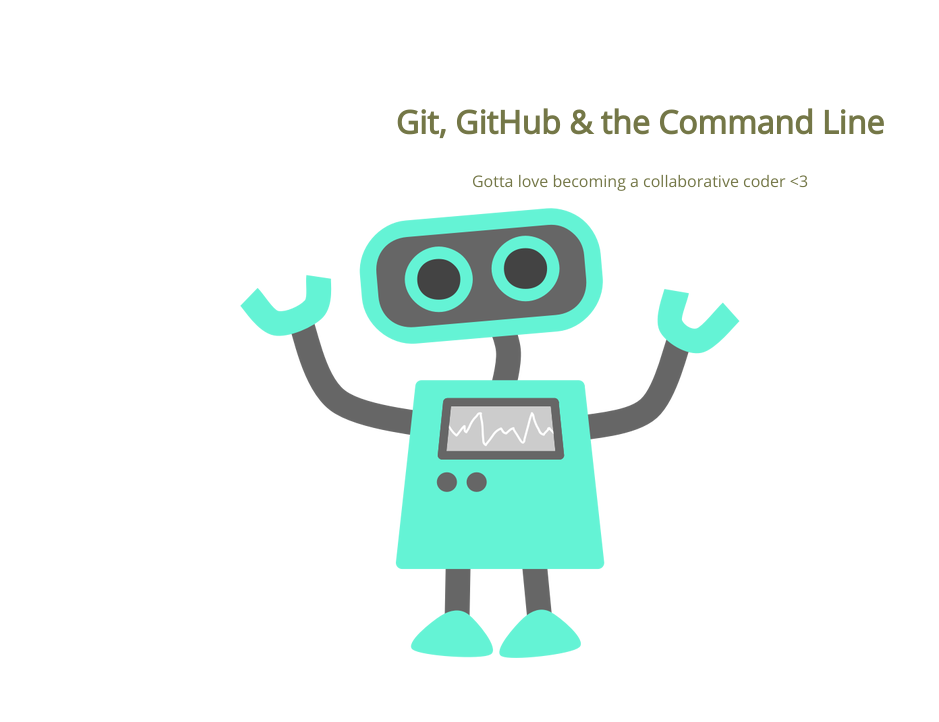
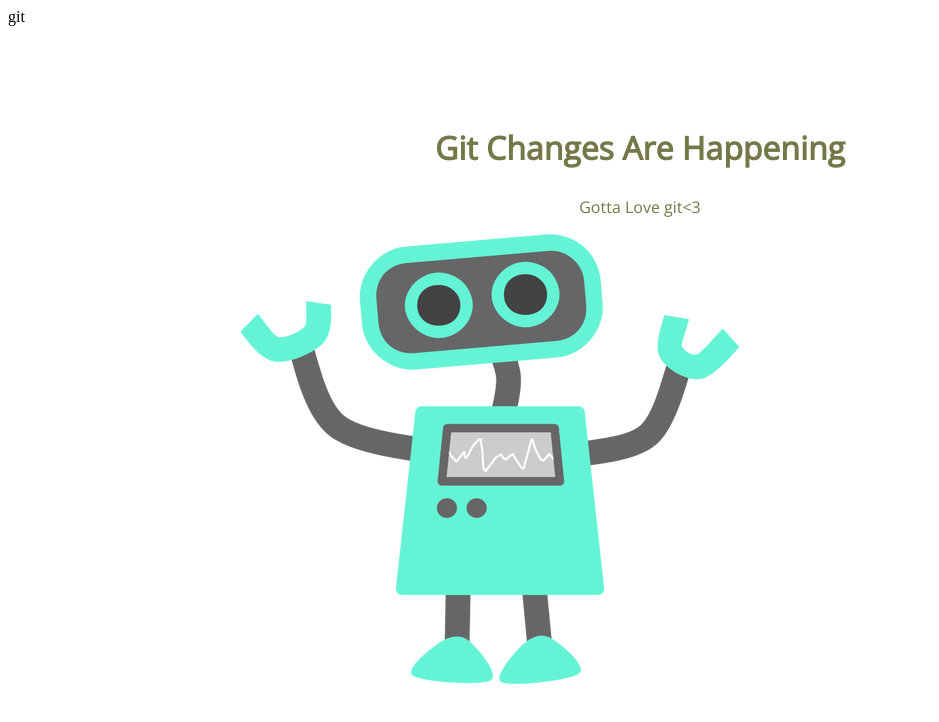
Before and after one commit to jennerram/105-project, a plain HTML site: page index.html in a window 1280 px wide. Shown: the whole page, without its empty margins (0-939 px from the left). Drawn offline with nearby package versions, Linux system fonts and the light colour scheme.

Commit message:
h1 and p change

```diff
--- a/index.html
+++ b/index.html
@@ -1,4 +1,4 @@
-<!DOCTYPE html>
+git<!DOCTYPE html>
 <html lang="en">
 <head>
 	<meta charset="UTF-8">
@@ -8,8 +8,8 @@
 </head>
 <body>
 	<section>
-		<h1>Git, GitHub & the Command Line</h1>
-		<p>Gotta love becoming a collaborative coder <3</p>
+		<h1>Git Changes Are Happening</h1>
+		<p>Gotta Love git<3</p>
 		<img src="img/happy-blue-robot.png">
 	</section>
 </body>
```
